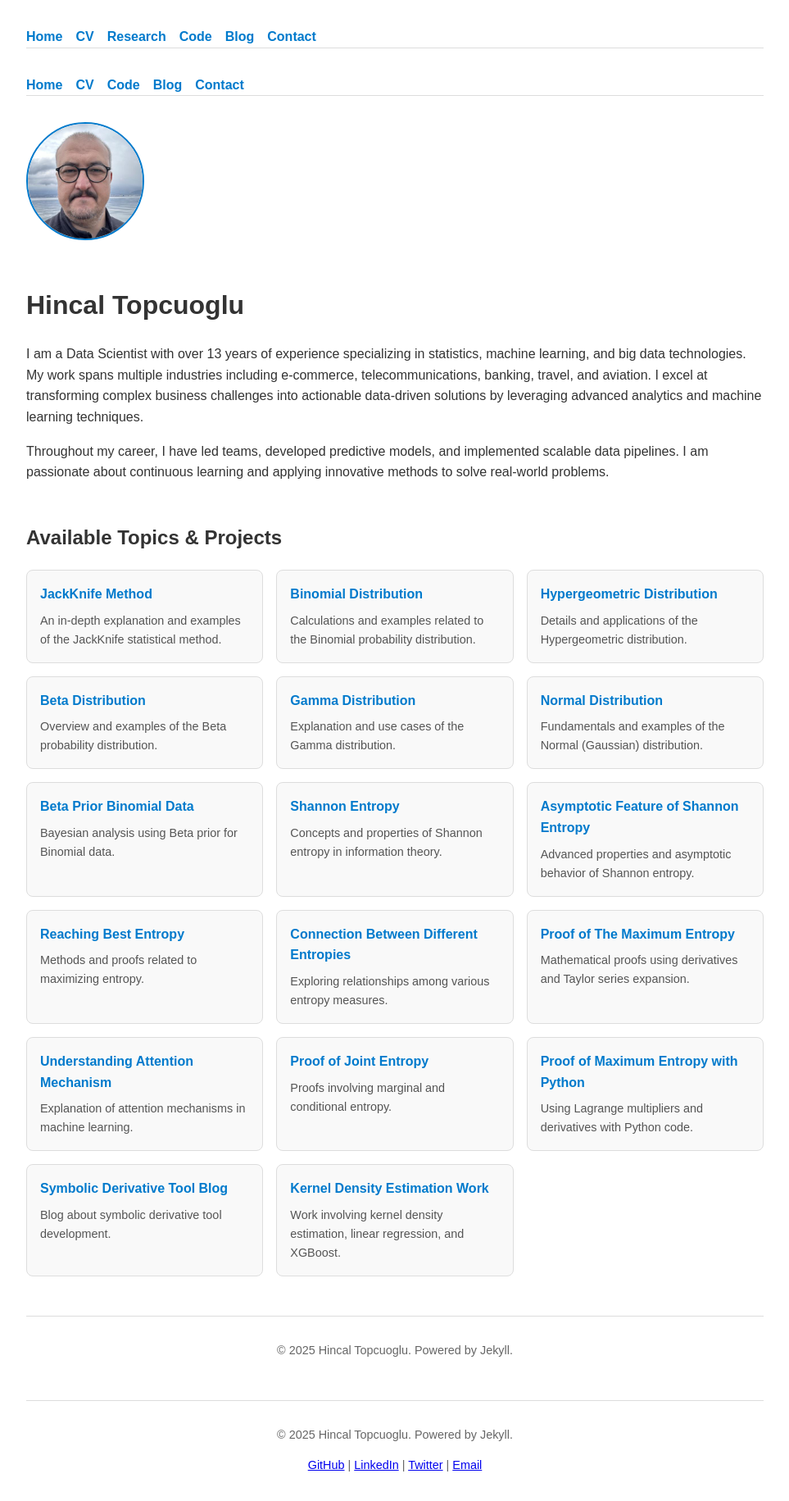
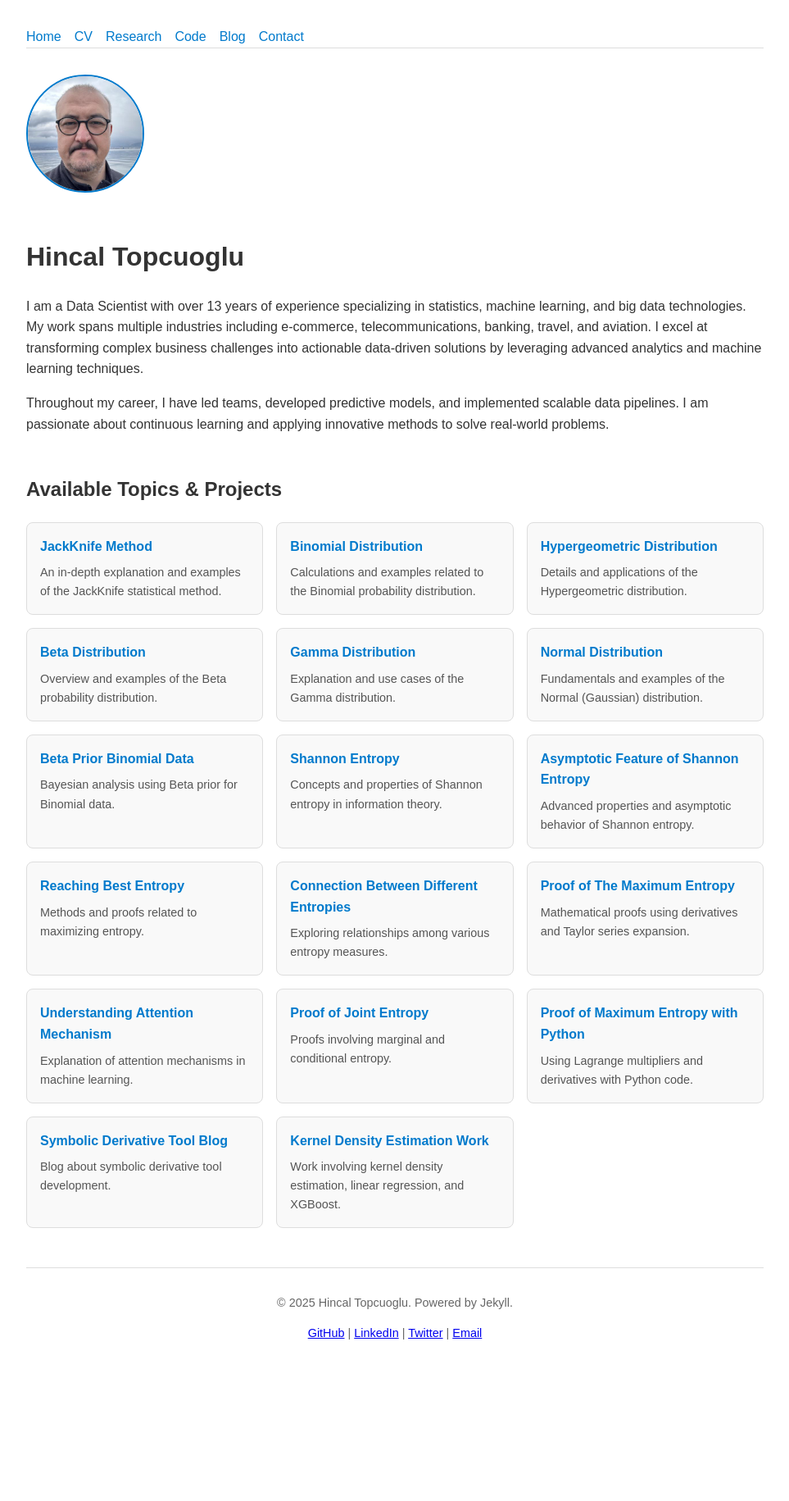
Before and after one commit to hincaltopcuoglu/hincaltopcuoglu.github.io, a Jekyll site: the page built from index.md, in a window 1280 px wide. Shown: the whole page at 82% size, without its empty margins (158-1121 px from the left). Built offline with Jekyll 4.4.1, drawn with Linux system fonts in a browser that asks for light colours; after the commit the page ends 1670 px from its top, so only the background shows below that.

Commit message:
Update index.md

```diff
--- a/index.md
+++ b/index.md
@@ -11,25 +11,6 @@
     line-height: 1.6;
     color: #333;
     text-align: left;
-  }
-  header nav ul {
-    list-style: none;
-    padding: 0;
-    display: flex;
-    gap: 1rem;
-    border-bottom: 1px solid #ddd;
-    margin-bottom: 2rem;
-    flex-wrap: wrap;
-    overflow-x: auto;
-  }
-  header nav ul li a {
-    text-decoration: none;
-    color: #007acc;
-    font-weight: bold;
-    white-space: nowrap;
-  }
-  header nav ul li a:hover {
-    text-decoration: underline;
   }
   .profile {
     display: flex;
@@ -72,120 +53,94 @@
     color: #555;
     font-size: 0.9rem;
   }
-  footer {
-    margin-top: 3rem;
-    font-size: 0.9rem;
-    color: #666;
-    border-top: 1px solid #ddd;
-    padding-top: 1rem;
-    text-align: center;
-  }
 </style>
 
-<header>
-  <nav>
-    <ul>
-      <li><a href="{{ '/' | relative_url }}">Home</a></li>
-      <li><a href="{{ '/cv/' | relative_url }}">CV</a></li>
-      <li><a href="{{ '/code.html' | relative_url }}">Code</a></li>
-      <li><a href="{{ '/blog.html' | relative_url }}">Blog</a></li>
-      <li><a href="{{ '/contact.html' | relative_url }}">Contact</a></li>
-    </ul>
-  </nav>
-</header>
+<div class="profile">
+  <img src="/assets/images/Hincal_Photo_GitHub_Ready.jpg" alt="Hincal Topcuoglu Photo" />
+  <div>
+    <h1>Hincal Topcuoglu</h1>
+    <p>
+      I am a Data Scientist with over 13 years of experience specializing in statistics, machine learning, and big data technologies.
+      My work spans multiple industries including e-commerce, telecommunications, banking, travel, and aviation.
+      I excel at transforming complex business challenges into actionable data-driven solutions by leveraging advanced analytics and machine learning techniques.
+    </p>
+    <p>
+      Throughout my career, I have led teams, developed predictive models, and implemented scalable data pipelines.
+      I am passionate about continuous learning and applying innovative methods to solve real-world problems.
+    </p>
+  </div>
+</div>
 
-<main>
-  <div class="profile">
-    <img src="/assets/images/Hincal_Photo_GitHub_Ready.jpg" alt="Hincal Topcuoglu Photo" />
-    <div>
-      <h1>Hincal Topcuoglu</h1>
-      <p>
-        I am a Data Scientist with over 13 years of experience specializing in statistics, machine learning, and big data technologies.
-        My work spans multiple industries including e-commerce, telecommunications, banking, travel, and aviation.
-        I excel at transforming complex business challenges into actionable data-driven solutions by leveraging advanced analytics and machine learning techniques.
-      </p>
-      <p>
-        Throughout my career, I have led teams, developed predictive models, and implemented scalable data pipelines.
-        I am passionate about continuous learning and applying innovative methods to solve real-world problems.
-      </p>
+<section>
+  <h2>Available Topics & Projects</h2>
+  <div class="links-grid">
+    <div class="link-card">
+      <a href="jackknife_method.html">JackKnife Method</a>
+      <p>An in-depth explanation and examples of the JackKnife statistical method.</p>
+    </div>
+    <div class="link-card">
+      <a href="Binomial_Calculation_and_Distribution_Example.html">Binomial Distribution</a>
+      <p>Calculations and examples related to the Binomial probability distribution.</p>
+    </div>
+    <div class="link-card">
+      <a href="hypergeometric_distribution.html">Hypergeometric Distribution</a>
+      <p>Details and applications of the Hypergeometric distribution.</p>
+    </div>
+    <div class="link-card">
+      <a href="beta_distribution.html">Beta Distribution</a>
+      <p>Overview and examples of the Beta probability distribution.</p>
+    </div>
+    <div class="link-card">
+      <a href="gamma_distribution.html">Gamma Distribution</a>
+      <p>Explanation and use cases of the Gamma distribution.</p>
+    </div>
+    <div class="link-card">
+      <a href="normal_distribution.html">Normal Distribution</a>
+      <p>Fundamentals and examples of the Normal (Gaussian) distribution.</p>
+    </div>
+    <div class="link-card">
+      <a href="beta_prior.html">Beta Prior Binomial Data</a>
+      <p>Bayesian analysis using Beta prior for Binomial data.</p>
+    </div>
+    <div class="link-card">
+      <a href="shannon_entropy.html">Shannon Entropy</a>
+      <p>Concepts and properties of Shannon entropy in information theory.</p>
+    </div>
+    <div class="link-card">
+      <a href="asymptotic_feature_of_shannon_entropy.html">Asymptotic Feature of Shannon Entropy</a>
+      <p>Advanced properties and asymptotic behavior of Shannon entropy.</p>
+    </div>
+    <div class="link-card">
+      <a href="reaching_best_entropy.html">Reaching Best Entropy</a>
+      <p>Methods and proofs related to maximizing entropy.</p>
+    </div>
+    <div class="link-card">
+      <a href="connection_between_different_entropies.html">Connection Between Different Entropies</a>
+      <p>Exploring relationships among various entropy measures.</p>
+    </div>
+    <div class="link-card">
+      <a href="proof_of_maximum_entropy.html">Proof of The Maximum Entropy</a>
+      <p>Mathematical proofs using derivatives and Taylor series expansion.</p>
+    </div>
+    <div class="link-card">
+      <a href="attention_mechanism_explained.html">Understanding Attention Mechanism</a>
+      <p>Explanation of attention mechanisms in machine learning.</p>
+    </div>
+    <div class="link-card">
+      <a href="proof_of_the_joint_entropy_using_conditonal_entropy.html">Proof of Joint Entropy</a>
+      <p>Proofs involving marginal and conditional entropy.</p>
+    </div>
+    <div class="link-card">
+      <a href="maximum-entropy.html">Proof of Maximum Entropy with Python</a>
+      <p>Using Lagrange multipliers and derivatives with Python code.</p>
+    </div>
+    <div class="link-card">
+      <a href="Symbolic_Derivative_Blog.html">Symbolic Derivative Tool Blog</a>
+      <p>Blog about symbolic derivative tool development.</p>
+    </div>
+    <div class="link-card">
+      <a href="KernelDensityEstimation_LinReg_XgBoost.html">Kernel Density Estimation Work</a>
+      <p>Work involving kernel density estimation, linear regression, and XGBoost.</p>
     </div>
   </div>
-
-  <section>
-    <h2>Available Topics & Projects</h2>
-    <div class="links-grid">
-      <div class="link-card">
-        <a href="jackknife_method.html">JackKnife Method</a>
-        <p>An in-depth explanation and examples of the JackKnife statistical method.</p>
-      </div>
-      <div class="link-card">
-        <a href="Binomial_Calculation_and_Distribution_Example.html">Binomial Distribution</a>
-        <p>Calculations and examples related to the Binomial probability distribution.</p>
-      </div>
-      <div class="link-card">
-        <a href="hypergeometric_distribution.html">Hypergeometric Distribution</a>
-        <p>Details and applications of the Hypergeometric distribution.</p>
-      </div>
-      <div class="link-card">
-        <a href="beta_distribution.html">Beta Distribution</a>
-        <p>Overview and examples of the Beta probability distribution.</p>
-      </div>
-      <div class="link-card">
-        <a href="gamma_distribution.html">Gamma Distribution</a>
-        <p>Explanation and use cases of the Gamma distribution.</p>
-      </div>
-      <div class="link-card">
-        <a href="normal_distribution.html">Normal Distribution</a>
-        <p>Fundamentals and examples of the Normal (Gaussian) distribution.</p>
-      </div>
-      <div class="link-card">
-        <a href="beta_prior.html">Beta Prior Binomial Data</a>
-        <p>Bayesian analysis using Beta prior for Binomial data.</p>
-      </div>
-      <div class="link-card">
-        <a href="shannon_entropy.html">Shannon Entropy</a>
-        <p>Concepts and properties of Shannon entropy in information theory.</p>
-      </div>
-      <div class="link-card">
-        <a href="asymptotic_feature_of_shannon_entropy.html">Asymptotic Feature of Shannon Entropy</a>
-        <p>Advanced properties and asymptotic behavior of Shannon entropy.</p>
-      </div>
-      <div class="link-card">
-        <a href="reaching_best_entropy.html">Reaching Best Entropy</a>
-        <p>Methods and proofs related to maximizing entropy.</p>
-      </div>
-      <div class="link-card">
-        <a href="connection_between_different_entropies.html">Connection Between Different Entropies</a>
-        <p>Exploring relationships among various entropy measures.</p>
-      </div>
-      <div class="link-card">
-        <a href="proof_of_maximum_entropy.html">Proof of The Maximum Entropy</a>
-        <p>Mathematical proofs using derivatives and Taylor series expansion.</p>
-      </div>
-      <div class="link-card">
-        <a href="attention_mechanism_explained.html">Understanding Attention Mechanism</a>
-        <p>Explanation of attention mechanisms in machine learning.</p>
-      </div>
-      <div class="link-card">
-        <a href="proof_of_the_joint_entropy_using_conditonal_entropy.html">Proof of Joint Entropy</a>
-        <p>Proofs involving marginal and conditional entropy.</p>
-      </div>
-      <div class="link-card">
-        <a href="maximum-entropy.html">Proof of Maximum Entropy with Python</a>
-        <p>Using Lagrange multipliers and derivatives with Python code.</p>
-      </div>
-      <div class="link-card">
-        <a href="Symbolic_Derivative_Blog.html">Symbolic Derivative Tool Blog</a>
-        <p>Blog about symbolic derivative tool development.</p>
-      </div>
-      <div class="link-card">
-        <a href="KernelDensityEstimation_LinReg_XgBoost.html">Kernel Density Estimation Work</a>
-        <p>Work involving kernel density estimation, linear regression, and XGBoost.</p>
-      </div>
-    </div>
-  </section>
-</main>
-
-<footer>
-  <p>© 2025 Hincal Topcuoglu. Powered by Jekyll.</p>
-</footer>
+</section>
```
